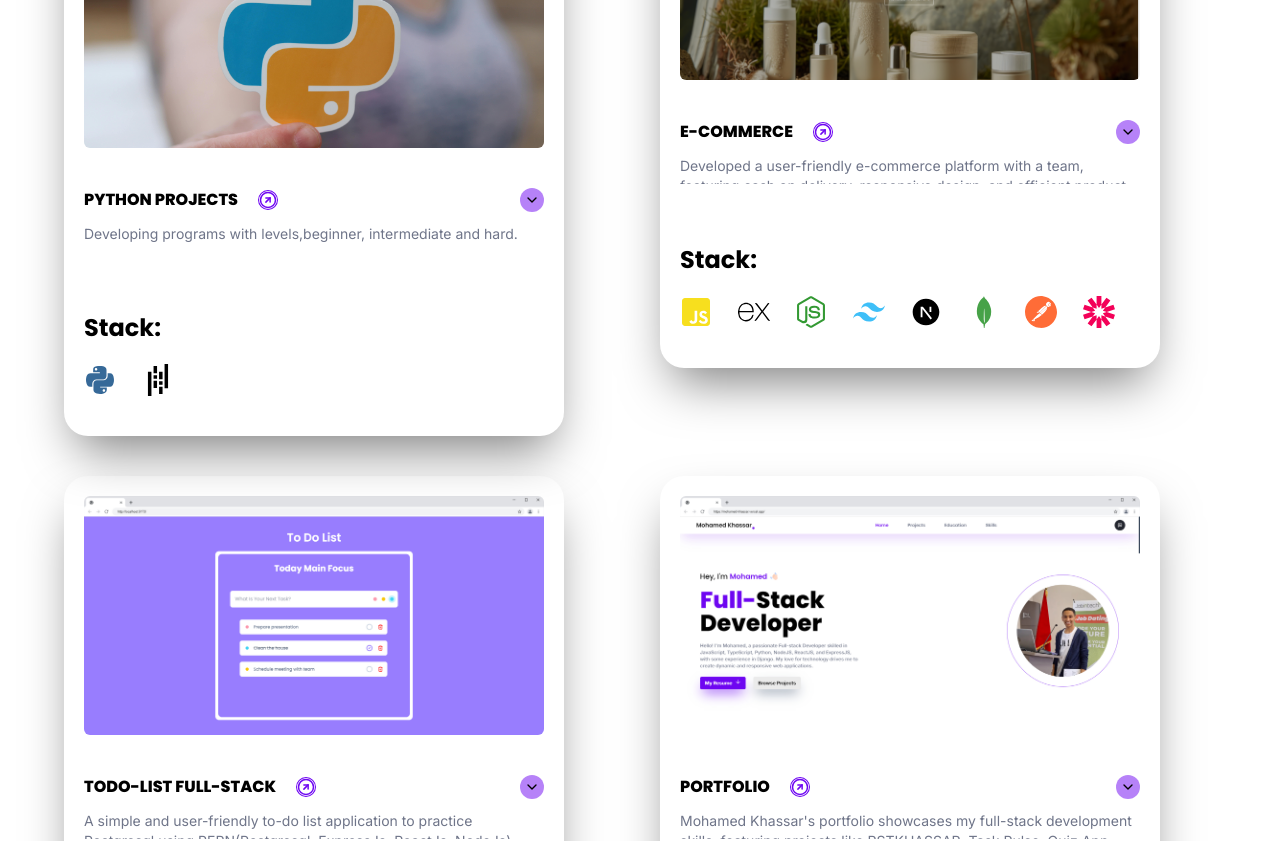
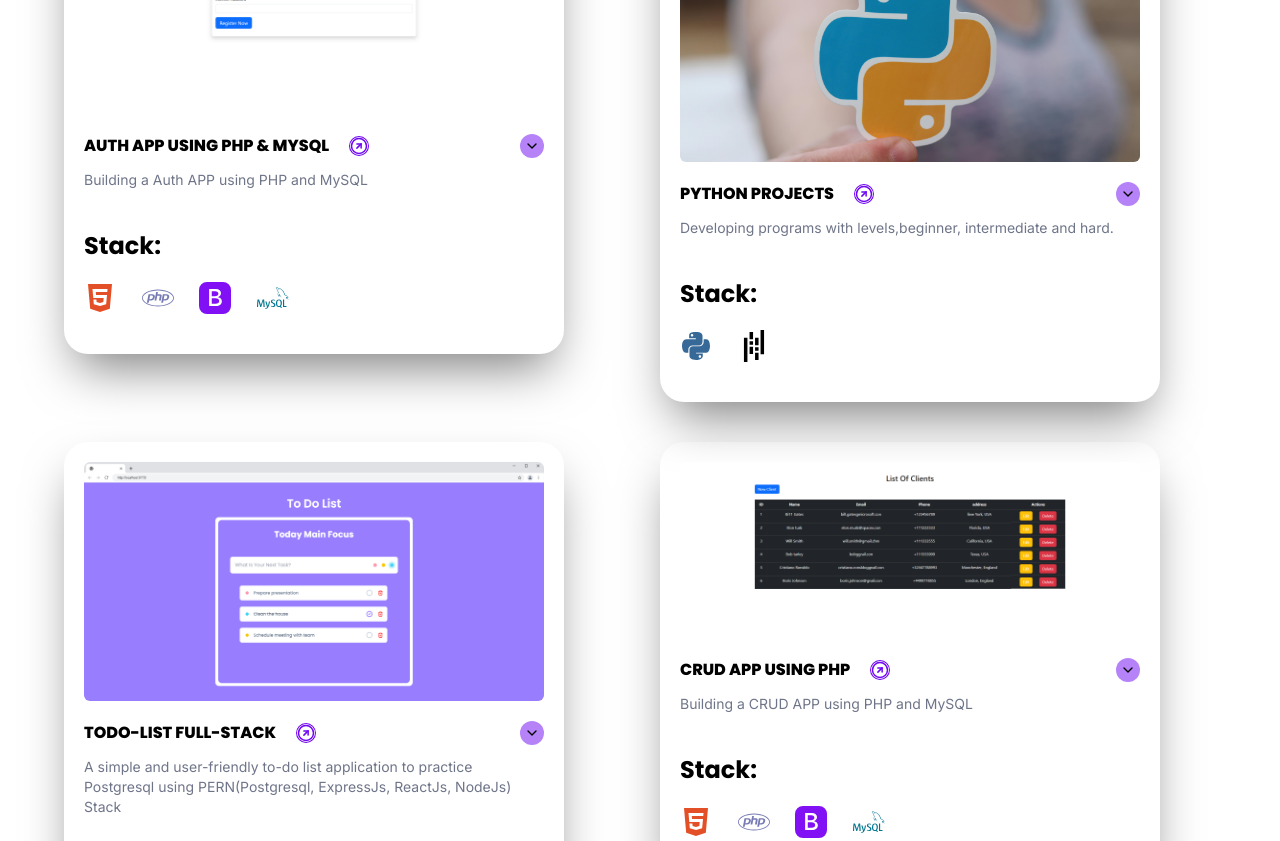
Before and after one commit to MohamedKhassar/Portfolio_Mohamed, a Next.js app: page / in a window 1280 px wide. Shown: the part 1920-2761 px from the top of the page. Built offline with nearby package versions, Linux system fonts and the light colour scheme.

Commit message:
"Updated globals.css, ProjectsSection.tsx, and Data.ts with changes to animation, styling, and project data"

```diff
--- a/src/app/globals.css
+++ b/src/app/globals.css
@@ -99,17 +99,17 @@ html {
 
 .animate-desc {
   animation: animate-desc .7s linear;
-  -webkit-animation: animate-desc .7s linear;
+  -webkit-animation: animate-desc 1s linear;
 }
 
 @keyframes animate-desc {
   0% {
-    height: 1.25rem;
+@apply h-7
   }
 50%{
- @apply h-32
+ @apply h-36
 }
   100% {
-    @apply h-full
+    @apply h-fit
   }
 }
--- a/src/components/ProjectsSection.tsx
+++ b/src/components/ProjectsSection.tsx
@@ -49,7 +49,7 @@ const ProjectsSection = () => {
             <div className="grid lg:grid-cols-3 md:grid-cols-2 lg:gap-16 gap-10 md:mx-16 md:place-items-start place-items-center">
                 <Fade>
                     {projects && projects.map((item, i) =>
-                        <div className="rounded-3xl lg:w-full md:w-[90%] w-80 col-span-1 p-5 shadow-2xl lg:flex flex-col justify-between gap-y-5 md:shadow-black/50 shadow-[#6e06f2]/70 md:hover:shadow-[#6e06f2]/70 duration-300 md:hover:scale-105 lg:h-fit lg:space-y-0 space-y-10" key={item.id}>
+                        <div className="rounded-3xl lg:w-full md:w-[90%] w-80 min-h-max max-h-min col-span-1 p-5 shadow-2xl lg:flex flex-col justify-between md:shadow-black/50 shadow-[#6e06f2]/70 md:hover:shadow-[#6e06f2]/70 duration-300 md:hover:scale-105 lg:space-y-5 space-y-5" key={item.id}>
                             <Image draggable={false} className="rounded-md lg:h-64 object-cover w-full h-full object-center" src={item.image} width={1000} height={1000} alt={item.image} />
                             <div className="space-y-3">
                                 <div className="flex justify-between items-center">
@@ -66,8 +66,8 @@ const ProjectsSection = () => {
                                         <ChevronDown />
                                     </div>
                                 </div>
-                                <div className={cn("overflow-hidden", isDropDownId === i ? "animate-desc" : "h-7")}>
-                                    <p className="lg:text-lg text-sm text-[#6F7589]">{item.description}</p>
+                                <div className={cn("overflow-hidden h-fit")}>
+                                    <p className={cn("lg:text-lg text-sm text-[#6F7589]", isDropDownId === i ? "animate-desc" : "max-h-fit h-36")}>{item.description}</p>
                                 </div>
                             </div>
                             <div className="space-y-5 bg-white py-5">
--- a/src/data/Data.ts
+++ b/src/data/Data.ts
@@ -9,6 +9,7 @@ import todoL from "/public/assets/imgs/todoL.png"
 import nature from "/public/assets/imgs/nature.png"
 import DevFlow from "/public/assets/imgs/DevFlow1.png"
 import php from "/public/assets/imgs/php.png"
+import auth_php from "/public/assets/imgs/auth_php.png"
 import python from "/public/assets/imgs/python.jpeg"
 import technologies from "./stack"
 
@@ -80,6 +81,14 @@ const projects = [
     },
     {
         id: generateId(),
+        title: "CRUD App using PHP",
+        description: "Building a CRUD APP using PHP and MySQL",
+        image: php.src,
+        github: "https://github.com/MohamedKhassar/My_Shop",
+        stack: technologies.filter(tech => ["php", "html", "bootstrap", "mysql"].includes(tech!.title.toLowerCase())),
+    },
+    {
+        id: generateId(),
         title: "todo-list full-stack",
         description: "A simple and user-friendly to-do list application to practice Postgresql using PERN(Postgresql, ExpressJs, ReactJs, NodeJs) Stack",
         image: todoL.src,
@@ -88,19 +97,27 @@ const projects = [
     },
     {
         id: generateId(),
+        title: "Python Projects",
+        description: "Developing programs with levels,beginner, intermediate and hard.",
+        image: python.src,
+        github: "https://github.com/MohamedKhassar/Practice-Python",
+        stack: technologies.filter(tech => ["python", "pandas"].includes(tech!.title.toLowerCase())),
+    },
+    {
+        id: generateId(),
+        title: "Auth App using PHP & MySQL",
+        description: "Building a Auth APP using PHP and MySQL",
+        image: auth_php.src,
+        github: "https://github.com/MohamedKhassar/Auth_with_PHP",
+        stack: technologies.filter(tech => ["php", "html", "bootstrap", "mysql"].includes(tech!.title.toLowerCase())),
+    },
+    {
+        id: generateId(),
         title: "E-commerce",
         description: "Developed a user-friendly e-commerce platform with a team, featuring cash on delivery, responsive design, and efficient product management. My contributions included frontend work with Next.Js and backend integration using Node.Js and Express.Js.",
         image: nature.src,
         link: "https://www.naturemane.ma/",
         stack: technologies.filter(tech => ["next.js", "tailwind css", "javascript", "mongodb", "jwt", "postman", "node.js", "express"].includes(tech!.title.toLowerCase())),
-    },
-    {
-        id: generateId(),
-        title: "Python Projects",
-        description: "Developing programs with levels,beginner, intermediate and hard.",
-        image: python.src,
-        github: "https://github.com/MohamedKhassar/Practice-Python",
-        stack: technologies.filter(tech => ["python", "pandas"].includes(tech!.title.toLowerCase())),
     },
     {
         id: generateId(),
@@ -113,14 +130,6 @@ const projects = [
         },
         stack: technologies.filter(tech => ["react", "tailwind css", "typescript", "postman", "jwt", "postgresql", "node.js", "express"].includes(tech!.title.toLowerCase())),
     },
-    {
-        id: generateId(),
-        title: "CRUD App using PHP",
-        description: "Building a CRUD APP using PHP and MySQL",
-        image: php.src,
-        github: "https://github.com/MohamedKhassar/My_Shop",
-        stack: technologies.filter(tech => ["php", "html", "bootstrap", "mysql"].includes(tech!.title.toLowerCase())),
-    }
 ]
 
 export default projects
```
Also changed, not shown: public/assets/imgs/auth_php.png (added).
